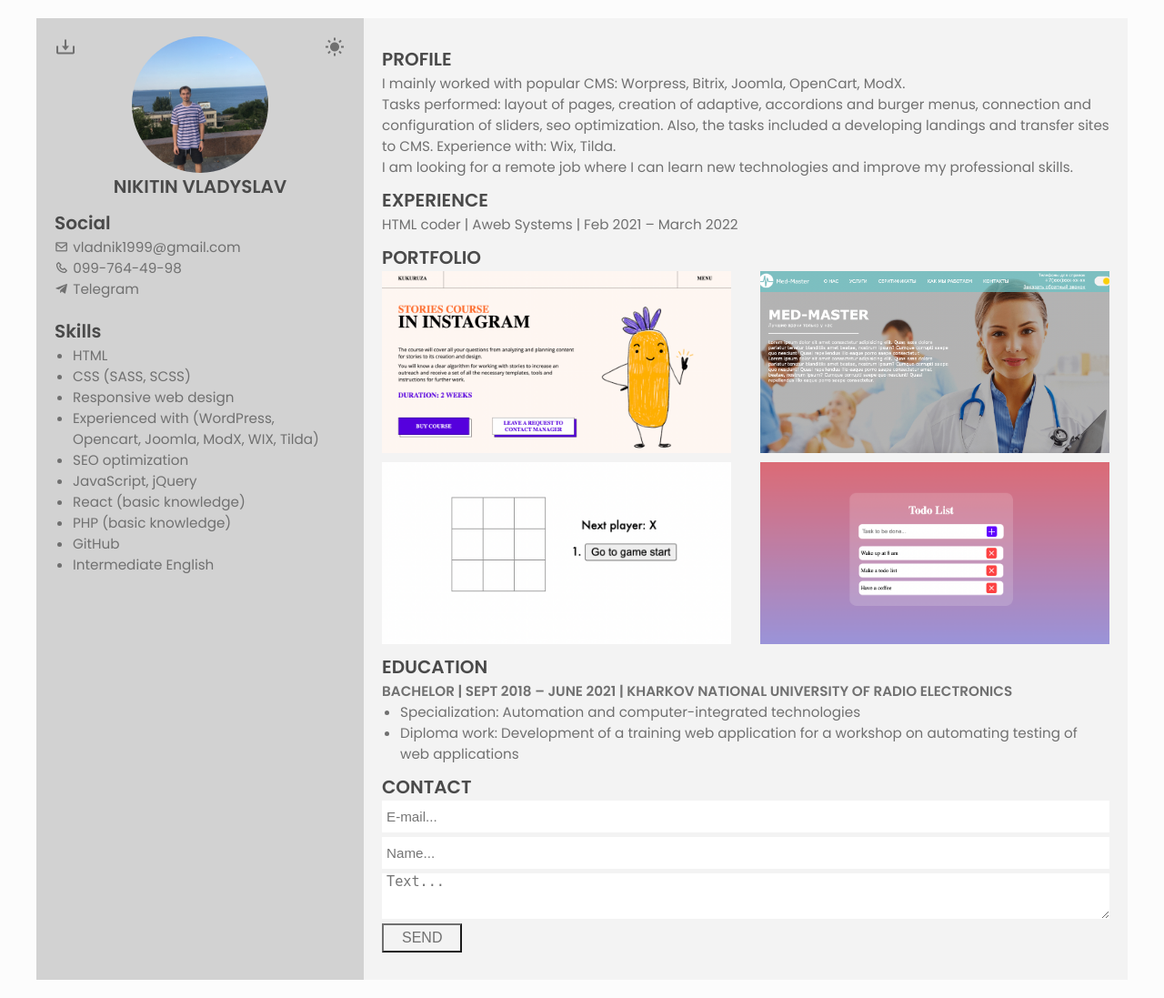
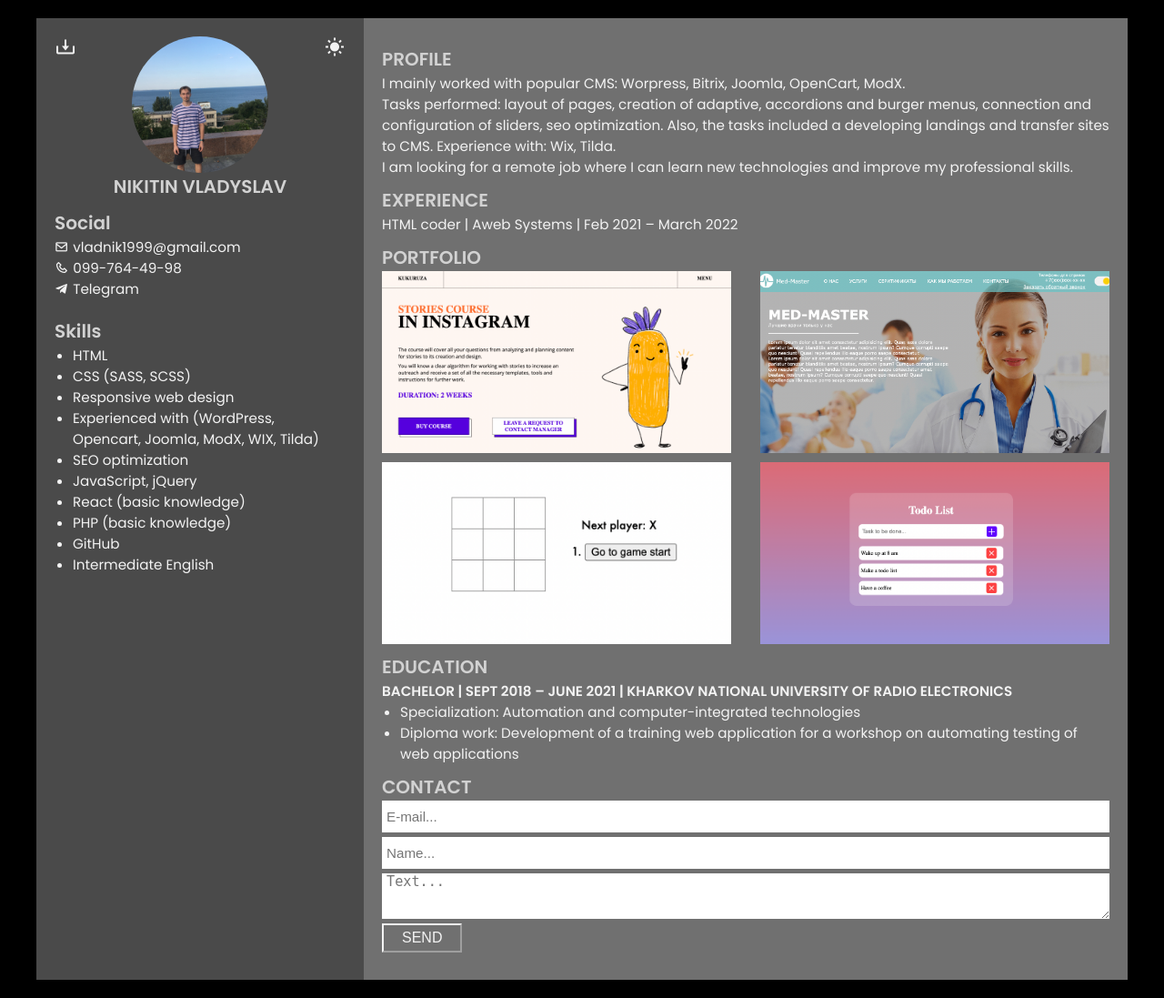
Before and after one commit to Naykitin/old-cv, a PHP site: page /index.php in a window 1280 px wide. Shown: the whole page at 91% size. Run offline with PHP 8.4, Linux system fonts and the light colour scheme.

Commit message:
fix js bug

```diff
--- a/index.php
+++ b/index.php
@@ -3,7 +3,7 @@ session_start();
 
 if(!isset($_SESSION["theme"]))
 {
-    $_SESSION["theme"] = "light";
+    $_SESSION["theme"] = "dark";
 }
 ?>
 <!DOCTYPE html>
--- a/js/javascript.js
+++ b/js/javascript.js
@@ -14,7 +14,7 @@ function ChangeTheme()
       var theme = "";
 
 
-      if(currTheme == lightTheme && localStorage.getItem('currTheme') == 'true') {
+      if(currTheme == lightTheme) {
          currTheme = darkTheme;
          theme = "dark";
          themeToggle.classList.toggle("bxs-moon");
```
Also changed, not shown: 1 other file.
